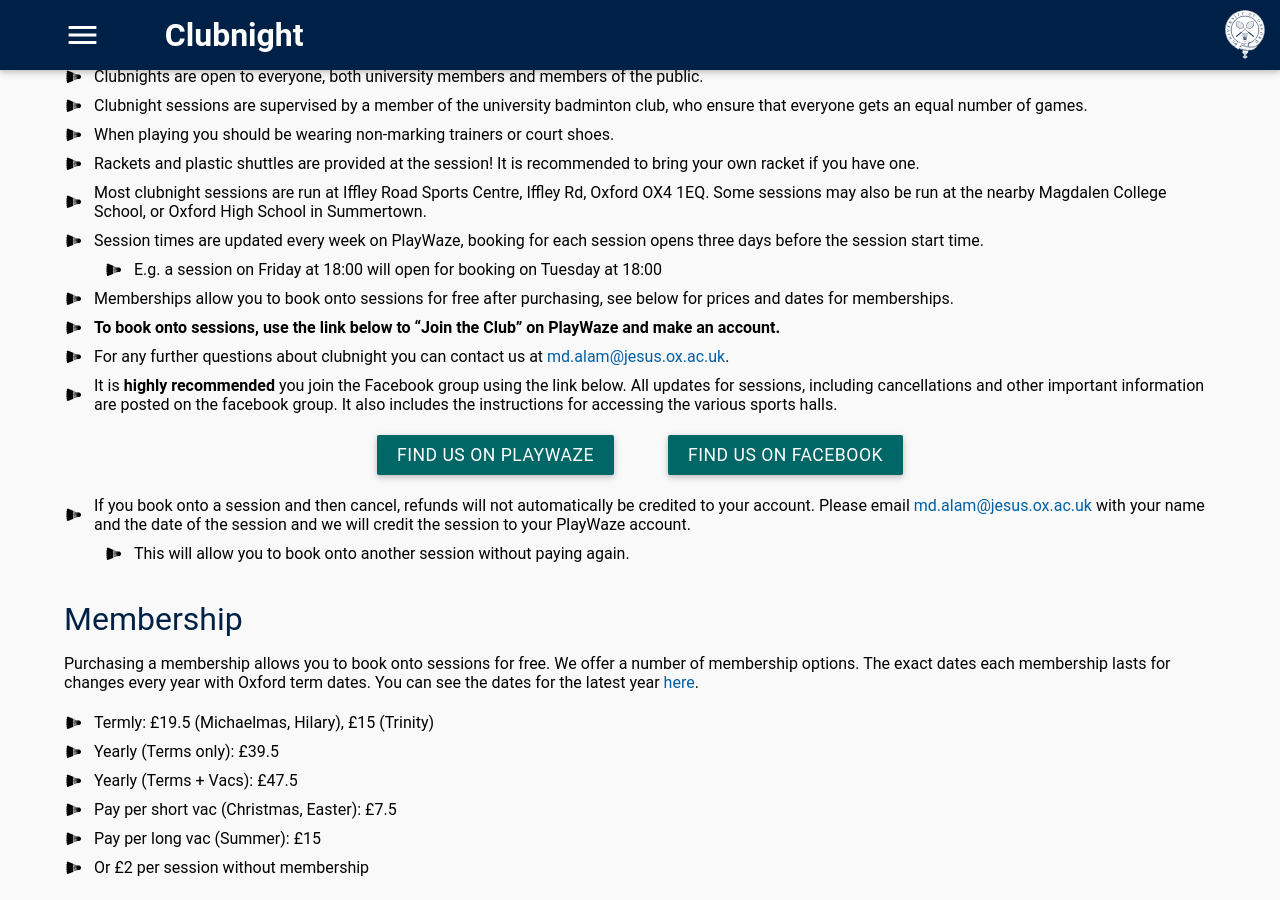
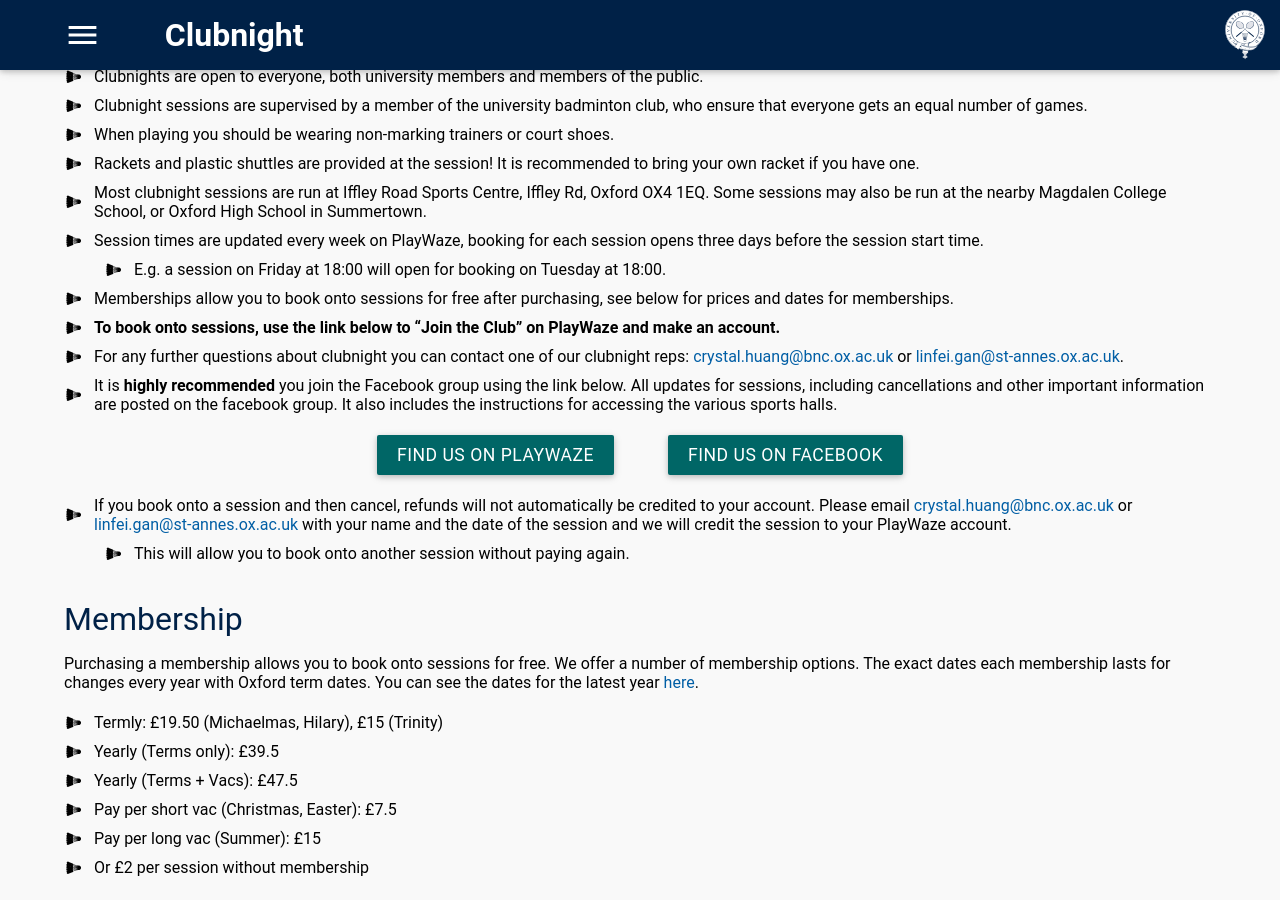
Before and after one commit to OUBaC/OUBaC.github.io, a Jekyll site: the page built from clubnight.html, in a window 1280 px wide and 900 px high, scrolled down 203 px. Built offline with Jekyll 4.4.1, drawn with Linux system fonts in a browser that asks for light colours.

Commit message:
Updated variables yml file

```diff
--- a/_data/variables.yml
+++ b/_data/variables.yml
@@ -1,21 +1,22 @@
 President:
- name: Richie Yeung
+ name: Ayman Ahmad
  email: oubac.president@gmail.com
 IT:
- name: Shuborno Das
+ name: Jonathan Hau
  email: oubac.it.rep@gmail.com
 Welfare:
-  name: Ananya and Allen
-  email1: ananya.kannan@worc.ox.ac.uk
-  email2: ping-yuan.lee@materials.ox.ac.uk
+  name: Lydia Marchbank and James Lin
+  email1: lydia.marchbank@merton.ox.ac.uk
+  email2: james.lin@st-annes.ox.ac.uk
 Secretary:
-  name: Ananya Kannan
+  name: Cayen Wang
   email: oubac.secretary@gmail.com
 clubnight:
  single: 2
- short-vac: 7.5
+ short-vac: 7.50
  long-vac: 15
- term: £19.5 (Michaelmas, Hilary), £15 (Trinity)
- year-term: 39.5
- year-term-vac: 47.5
- email: md.alam@jesus.ox.ac.uk
+ term: £19.50 (Michaelmas, Hilary), £15 (Trinity)
+ year-term: 39.50
+ year-term-vac: 47.50
+ email1: crystal.huang@bnc.ox.ac.uk
+ email2: linfei.gan@st-annes.ox.ac.uk
--- a/clubnight.html
+++ b/clubnight.html
@@ -13,10 +13,10 @@ stylesheets:
 	<li>Rackets and plastic shuttles are provided at the session! It is recommended to bring your own racket if you have one.</li>
 	<li>Most clubnight sessions are run at Iffley Road Sports Centre, Iffley Rd, Oxford OX4 1EQ. Some sessions may also be run at the nearby Magdalen College School, or Oxford High School in Summertown.</li>
     <li>Session times are updated every week on PlayWaze, booking for each session opens three days before the session start time.</li>
-        <ul><li>E.g. a session on Friday at 18:00 will open for booking on Tuesday at 18:00</li></ul>
+        <ul><li>E.g. a session on Friday at 18:00 will open for booking on Tuesday at 18:00.</li></ul>
     <li>Memberships allow you to book onto sessions for free after purchasing, see below for prices and dates for memberships.</li>
 	<strong><li>To book onto sessions, use the link below to “Join the Club” on PlayWaze and make an account.</li></strong>
-    <li>For any further questions about clubnight you can contact us at <a href="mailto:{{site.data.variables.clubnight.email}}">{{site.data.variables.clubnight.email}}</a>.
+    <li>For any further questions about clubnight you can contact one of our clubnight reps: <a href="mailto:{{site.data.variables.clubnight.email1}}">{{site.data.variables.clubnight.email1}}</a> or <a href="mailto:{{site.data.variables.clubnight.email2}}">{{site.data.variables.clubnight.email2}}</a>.
     <li>It is <strong>highly recommended</strong> you join the Facebook group using the link below. All updates for sessions, including cancellations and other important information are posted on the facebook group. It also includes the instructions for accessing the various sports halls.</li>
 </ul>
 
@@ -26,7 +26,7 @@ stylesheets:
 </div>
 
 <ul class="custom-list">
-	<li>If you book onto a session and then cancel, refunds will not automatically be credited to your account. Please email <a href="mailto:{{site.data.variables.clubnight.email}}">{{site.data.variables.clubnight.email}}</a> with your name and the date of the session and we will credit the session to your PlayWaze account.</li>
+	<li>If you book onto a session and then cancel, refunds will not automatically be credited to your account. Please email <a href="mailto:{{site.data.variables.clubnight.email1}}">{{site.data.variables.clubnight.email1}}</a> or <a href="mailto:{{site.data.variables.clubnight.email2}}">{{site.data.variables.clubnight.email2}}</a> with your name and the date of the session and we will credit the session to your PlayWaze account.</li>
     <ul><li>This will allow you to book onto another session without paying again.</li></ul>
 </ul>
 
```
